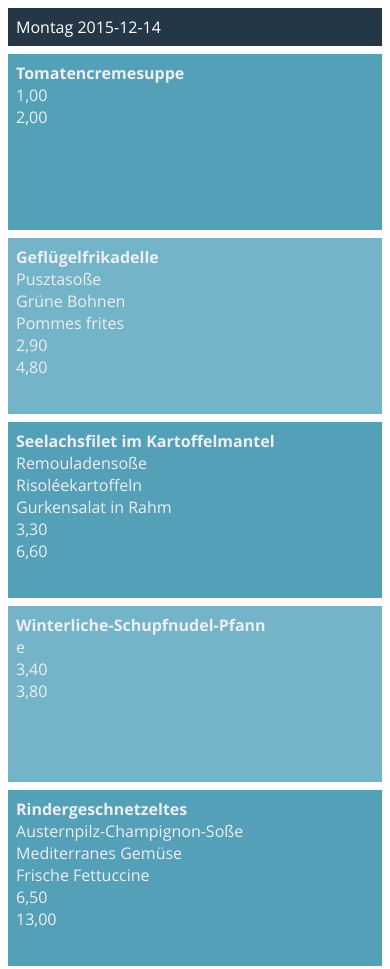
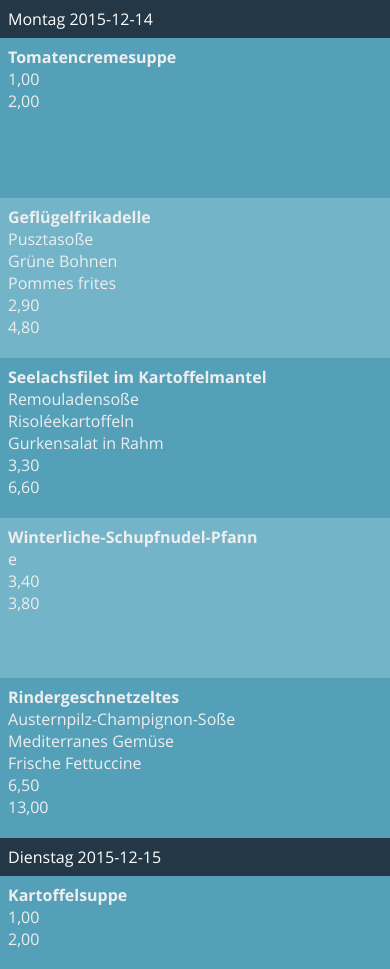
Before and after one commit to mbarz/futter, a plain HTML site: page out/plan.html in a window 390 px wide. Shown: the top 969 px of the page. Drawn offline with Linux system fonts and the light colour scheme.

Commit message:
neue css

```diff
--- a/out/style.css
+++ b/out/style.css
@@ -42,17 +42,7 @@ body {
     margin: 8px 0 0 8px;
 }
 
-@media screen and (max-width: 34em) {
-  #container {
-    display: block;
-    margin: 8px;
-  }
 
-  .day {
-    width: 100%;
-    margin: 0 0 8px 0;
-  }
-}
 
 .header {
     padding: 8px;
@@ -70,8 +60,8 @@ h2 {
 }
 
 .meal {
-    height: 10em;
-    margin: 8px 0 0 0;
+    height: 9em;
+    margin: 0px 0 0 0;
     padding: 8px;
     background: #55A0B9;
     color: #eee;
@@ -87,3 +77,19 @@ h2 {
     text-align: left;
     font-size: 1em;
 }
+
+@media screen and (max-width: 34em) {
+  #container {
+    display: block;
+    margin: 0px;
+  }
+
+  .meal {
+    margin: 0 0 0 0;
+  }
+
+  .day {
+    width: 100%;
+    margin: 0 0 0 0;
+  }
+}
```
